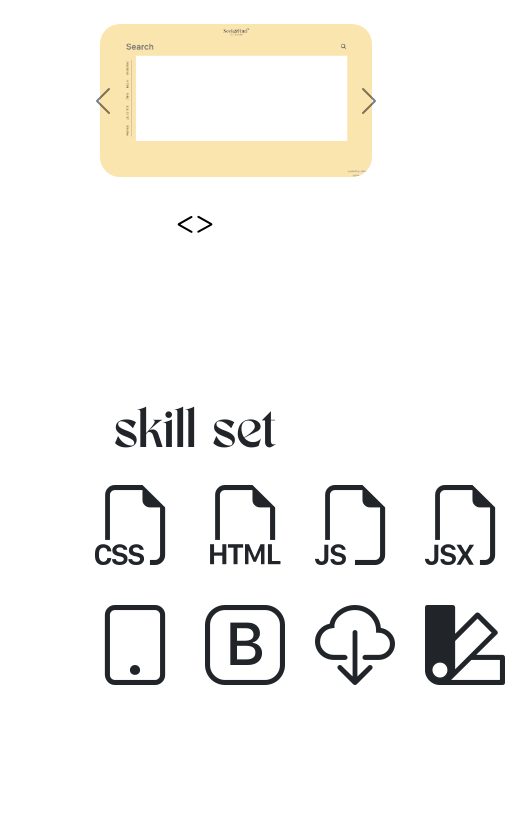
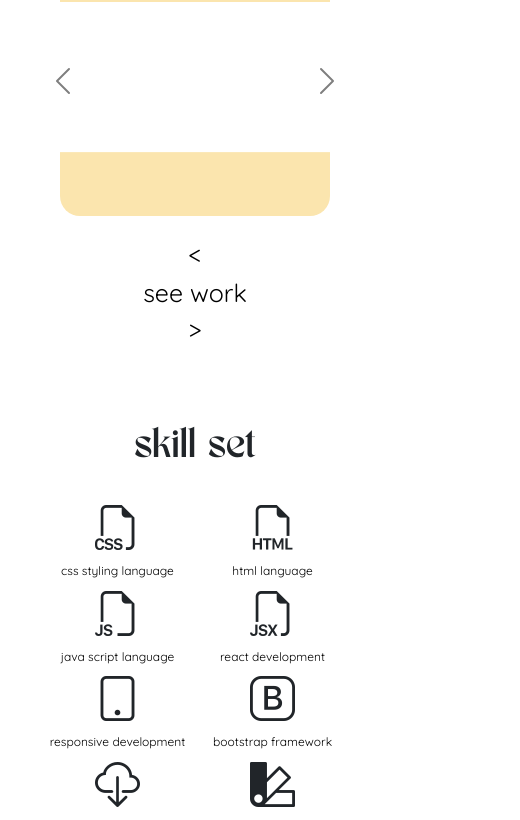
Before and after one commit to mikaelagillett/official-portfolio, a React (Create React App) app: page / in a window 390 px wide. Shown: the part 1024-1844 px from the top of the page, 520 px wide, since content can reach past the window. Built offline with nearby package versions, Linux system fonts and the light colour scheme.

Commit message:
Edited skillset and project highlights to make responsive
added description to skills

```diff
--- a/src/App.css
+++ b/src/App.css
@@ -3,7 +3,10 @@
   src: url("./assets/fonts/TAN\ -\ MERINGUE.ttf"),
     url("./assets/fonts/TAN\ -\ MERINGUE.woff");
 }
-
+.App {
+  margin: 0 auto;
+  width: 100vw;
+}
 .App-header {
   min-height: 100vh;
   display: flex;
--- a/src/pages/Home.css
+++ b/src/pages/Home.css
@@ -31,6 +31,9 @@ section {
     padding: 40px;
     justify-content: space-evenly;
   }
+  section {
+    padding: 40px;
+  }
   .logo {
     width: 300px;
   }
--- a/src/pages/components/ProjectHighlights.css
+++ b/src/pages/components/ProjectHighlights.css
@@ -21,3 +21,27 @@ span a {
   color: black;
   font-size: 35px;
 }
+
+@media (max-width: 800px) {
+  .project-highlight .carousel {
+    width: 100%;
+    margin: auto;
+    padding: 20px;
+  }
+  .project-highlight img {
+    width: 100%;
+    border-radius: 20px;
+    aspect-ratio: 1/1;
+    object-fit: cover;
+  }
+  .project-highlight .d-none {
+    display: block !important;
+  }
+  .project-highlight h3 {
+    font-size: 30px;
+  }
+  span,
+  span a {
+    font-size: 25px;
+  }
+}
--- a/src/pages/components/SkillSet.css
+++ b/src/pages/components/SkillSet.css
@@ -1,7 +1,24 @@
-.skill-icons i {
-  font-size: 80px;
-}
 .skill-icons {
   display: grid;
   grid-template-columns: 1fr 1fr 1fr 1fr;
+  width: 100%;
 }
+h3 {
+  margin-bottom: 30px;
+}
+
+.skill-icons span {
+  font-size: 20px;
+}
+
+@media (max-width: 800px) {
+  .skill-icons {
+    grid-template-columns: 1fr 1fr;
+  }
+  .skill-set h3 {
+    font-size: 30px;
+  }
+  .skill-icons span {
+    font-size: 12px;
+  }
+}
--- a/src/pages/components/SkillSet.js
+++ b/src/pages/components/SkillSet.js
@@ -1,22 +1,42 @@
 import "./SkillSet.css";
-
-import reactIcon from "../../assets/react-icon.png";
-import responsiveIcon from "../../assets/responsive-icon.png";
-import apiIcon from "../../assets/api-icon.png";
 
 function SkillSet() {
   return (
     <section className="skill-set">
       <h3>skill set</h3>
       <div className="skill-icons">
-        <i class="bi bi-filetype-css"></i>
-        <i class="bi bi-filetype-html"></i>
-        <i class="bi bi-filetype-js"></i>
-        <i class="bi bi-filetype-jsx"></i>
-        <i class="bi bi-tablet"></i>
-        <i class="bi bi-bootstrap"></i>
-        <i class="bi bi-cloud-download"></i>
-        <i class="bi bi-palette2"></i>
+        <div className="d-flex flex-column">
+          <i className="bi bi-filetype-css"></i>
+          <span>css styling language</span>
+        </div>
+        <div className="d-flex flex-column">
+          <i className="bi bi-filetype-html"></i>
+          <span>html language</span>
+        </div>
+        <div className="d-flex flex-column">
+          <i className="bi bi-filetype-js"></i>
+          <span>java script language</span>
+        </div>
+        <div className="d-flex flex-column">
+          <i className="bi bi-filetype-jsx"></i>
+          <span>react development</span>
+        </div>
+        <div className="d-flex flex-column">
+          <i className="bi bi-tablet"></i>
+          <span>responsive development</span>
+        </div>
+        <div className="d-flex flex-column">
+          <i className="bi bi-bootstrap"></i>
+          <span>bootstrap framework</span>
+        </div>
+        <div className="d-flex flex-column">
+          <i className="bi bi-cloud-download"></i>
+          <span>api integration</span>
+        </div>
+        <div className="d-flex flex-column">
+          <i className="bi bi-palette2"></i>
+          <span>colour theory</span>
+        </div>
       </div>
     </section>
   );
```
